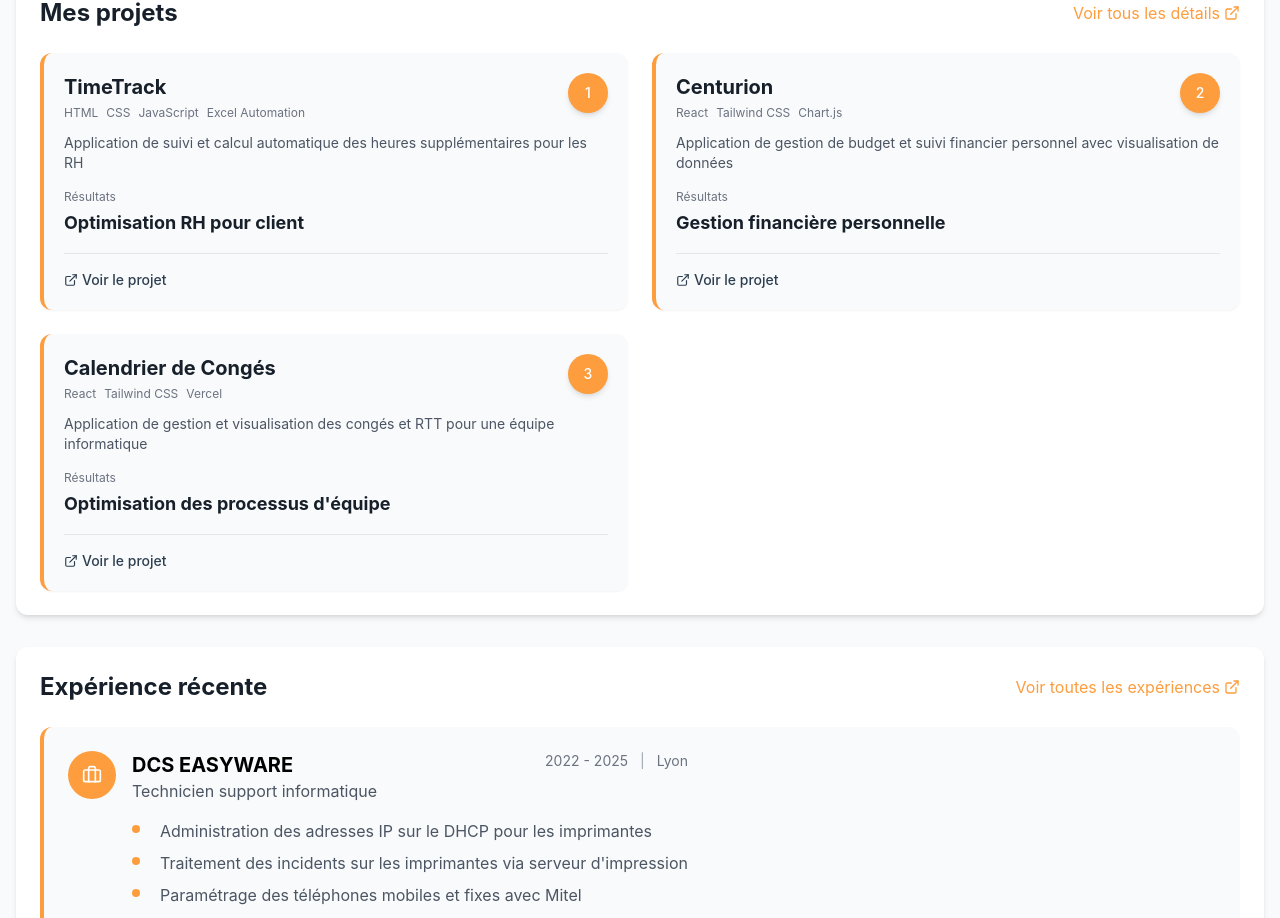
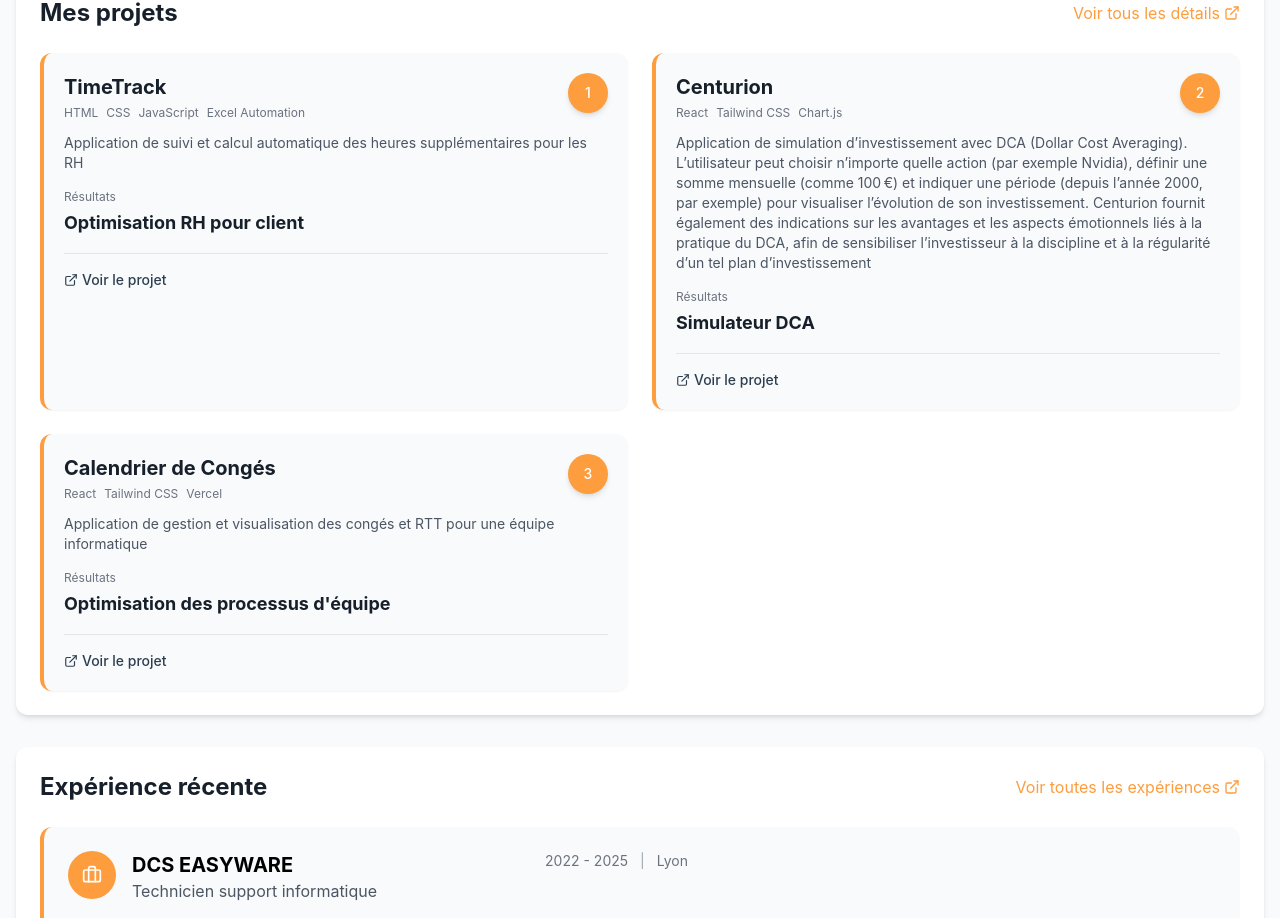
Before and after one commit to AmauryLAPEYRE/portfolio, a React (Create React App) app: page / in a window 1280 px wide. Shown: the part 1117-2035 px from the top of the page. Built offline with nearby package versions, Linux system fonts and the light colour scheme.

Commit message:
modification de certains textes projets

```diff
--- a/src/data/projects.js
+++ b/src/data/projects.js
@@ -23,21 +23,21 @@ export const projects = [
   {
     id: 2,
     title: "Centurion",
-    description: "Application de gestion de budget et suivi financier personnel avec visualisation de données",
+    description: "Application de simulation d’investissement avec DCA (Dollar Cost Averaging). L’utilisateur peut choisir n’importe quelle action (par exemple Nvidia), définir une somme mensuelle (comme 100 €) et indiquer une période (depuis l’année 2000, par exemple) pour visualiser l’évolution de son investissement. Centurion fournit également des indications sur les avantages et les aspects émotionnels liés à la pratique du DCA, afin de sensibiliser l’investisseur à la discipline et à la régularité d’un tel plan d’investissement",
     type: "personal", // Projet personnel
     categories: ['web', 'dev', 'ai'],
     technologies: ["React", "Tailwind CSS", "Chart.js"],
     image: "/api/placeholder/380/220",
-    metrics: "Gestion financière personnelle",
+    metrics: "Simulateur DCA",
     link: "https://centurion-two.vercel.app/",
     github: "https://github.com/AmauryLAPEYRE/centurion",
     chartData: [85, 80, 90, 75],
     color: "bg-green-500",
     details: {
-      problem: "Difficulté à suivre et gérer ses finances personnelles efficacement",
-      solution: "Interface intuitive avec tableaux de bord pour visualiser et gérer son budget personnel",
+      problem: "De nombreux particuliers peinent à se projeter dans une stratégie d’investissement à long terme et subissent les fluctuations émotionnelles liées aux variations du marché. Comment rendre concrète la puissance du DCA sur le long terme ?",
+      solution: "Un simulateur qui, en quelques clics, calcule comment aurait évolué un investissement progressif (ex. 100 € chaque mois) sur une action donnée depuis une date précise. L’application met en évidence les atouts du DCA, notamment pour lisser les risques et réduire l’impact des biais émotionnels",
       aiAssisted: true,
-      aiContribution: "Ce projet personnel a été développé avec l'assistance de plusieurs modèles d'IA. L'architecture de l'application, les composants React et les visualisations de données ont été générés avec l'aide de l'IA, me permettant de créer une application de gestion financière sophistiquée sans expertise préalable en React."
+      aiContribution: "Ce projet a été développé avec le soutien de plusieurs modèles d’IA. L’architecture, la génération de composants React et les visualisations de données ont été guidées par les suggestions de l’IA, permettant de créer un simulateur d’investissement performant sans expertise préalable poussée en développement web."
     }
   },
   {
```
